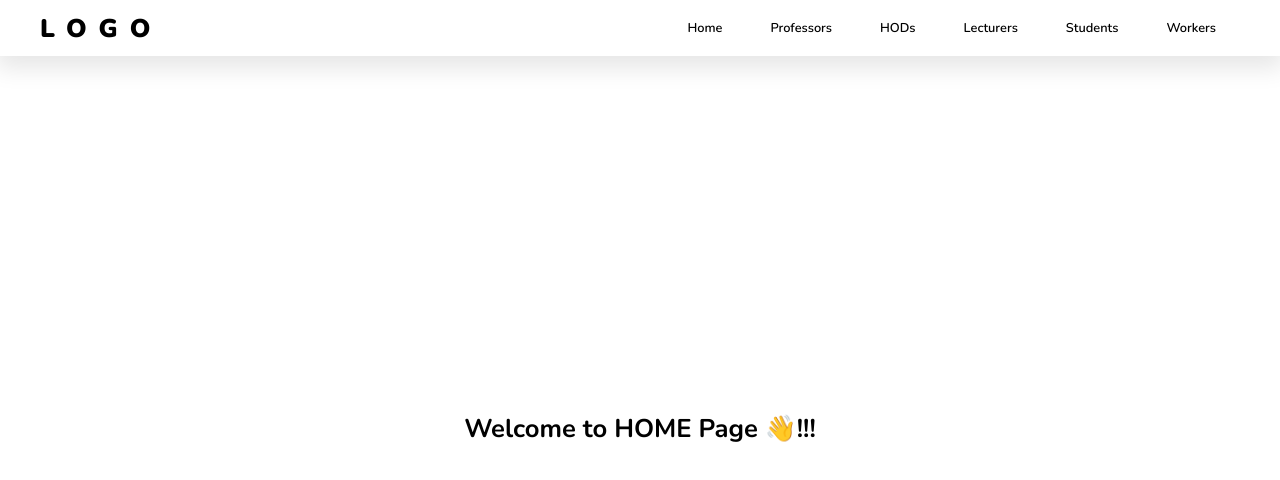
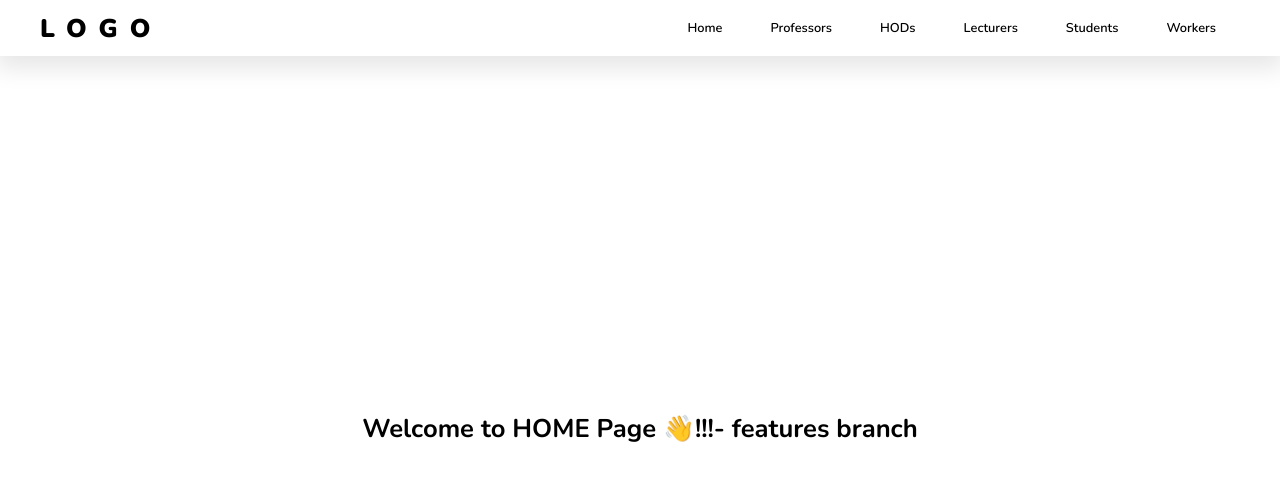
Before and after one commit to AdehenryOmoOba/React-Protected-Routes-with-Role-Based-Authentication, a React (Create React App) app: page / in a window 1280 px wide. Shown: the top 480 px of the page. Built offline with nearby package versions, Linux system fonts and the light colour scheme.

Commit message:
added new branch

```diff
--- a/src/components/Home/Home.js
+++ b/src/components/Home/Home.js
@@ -3,7 +3,7 @@ import React from "react";
 function Home() {
   return (
     <main>
-      <h2>Welcome to HOME Page 👋!!!</h2>
+      <h2>Welcome to HOME Page 👋!!!- features branch</h2>
     </main>
   );
 }
```
